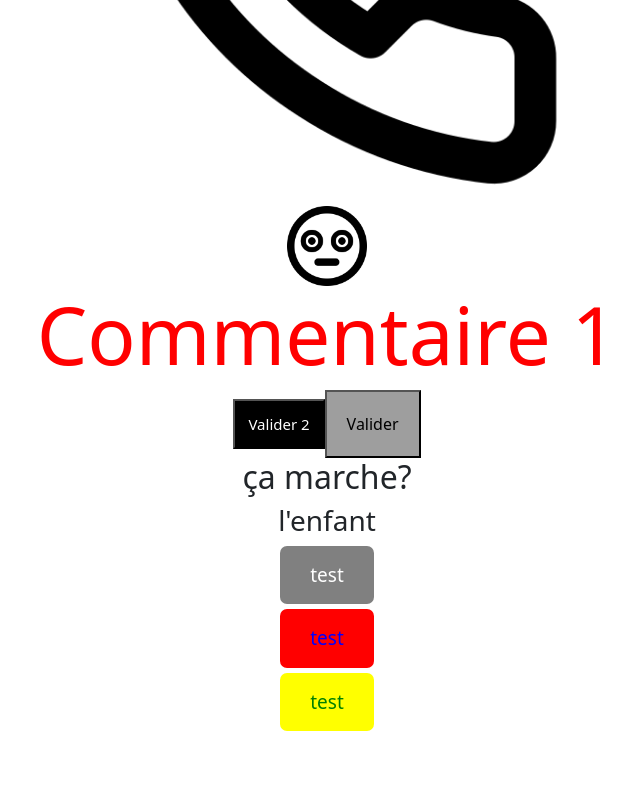
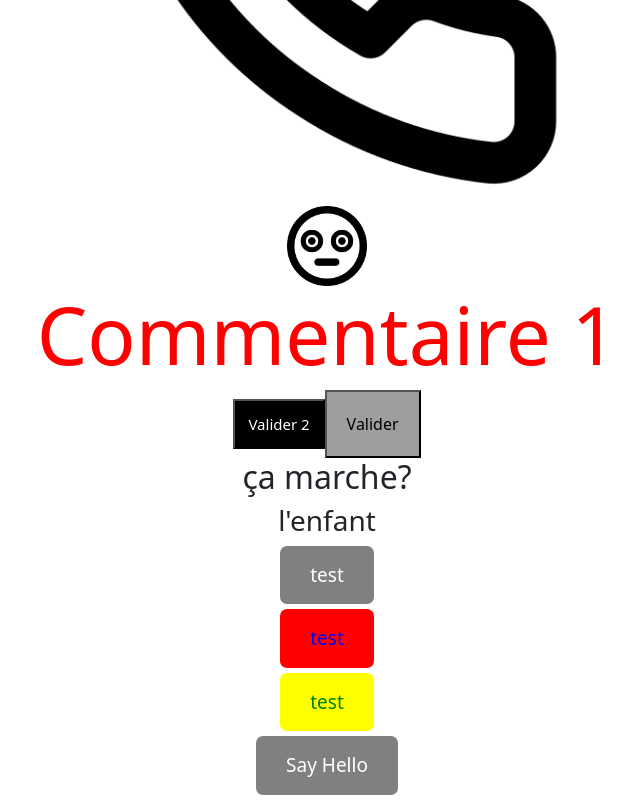
Before and after one commit to AIELSOYY/app-voiture, a React (Create React App) app: page / in a window 1280 px wide. Shown: the part 1108-1908 px from the top of the page, without its empty margins (313-953 px from the left). Before the commit the page ends 1844 px from the top, so only its background shows below. Built offline with nearby package versions, Linux system fonts and the light colour scheme; grey boxes are pictures that could not be loaded.

Commit message:
finished project

```diff
--- a/src/App.js
+++ b/src/App.js
@@ -6,6 +6,11 @@ import Maman from './components/Maman';
 import Image from './components/Image';
 import Form from './components/Form';
 import './components/myCss.css'
+import Btn from './components/CustomBtn';
+
+const sayHello=() => {
+  alert("Hello world")
+}
 
 class App extends Component {
 
@@ -22,6 +27,7 @@ class App extends Component {
         <Maman />
         <Image />
         <Form head={true} />
+        <Btn handleClick={sayHello}>Say Hello</Btn>
       </div>
     )
   }
```
